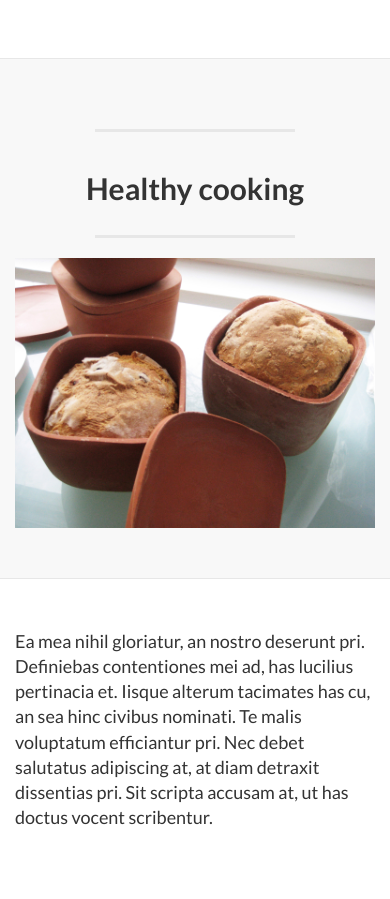
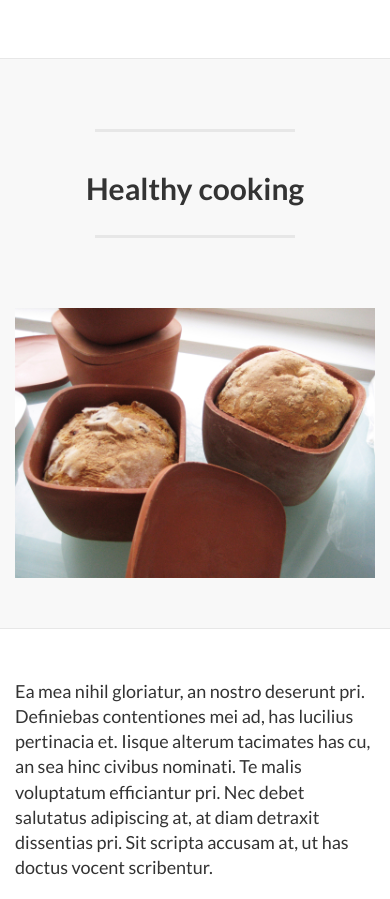
Before and after one commit to uuni/uuni.github.io, a website: page index.html in a window 390 px wide. Shown: the part 1180-2079 px from the top of the page. Drawn offline with nearby package versions, Linux system fonts and the light colour scheme; files that its build step writes are made by us from their sources.

Commit message:
Added padding class.

```diff
--- a/index.html
+++ b/index.html
@@ -127,7 +127,7 @@
         <div class="container">
 
             <div class="row">
-                <div class="col-lg-5 col-lg-offset-1 col-sm-push-6 col-sm-6 vcenter">
+                <div class="col-lg-5 col-lg-offset-1 col-sm-push-6 col-sm-6 vcenter vcenter-padding">
                     <hr class="section-heading-spacer">
                     <div class="clearfix"></div>
                     <h2 class="section-heading">Healthy cooking</h2>
```
